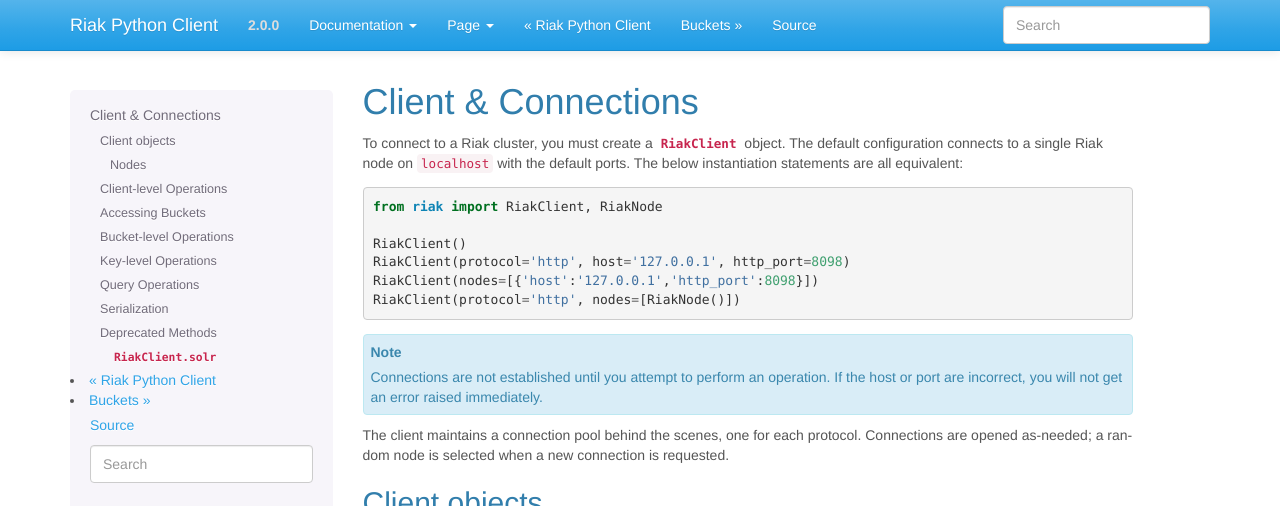
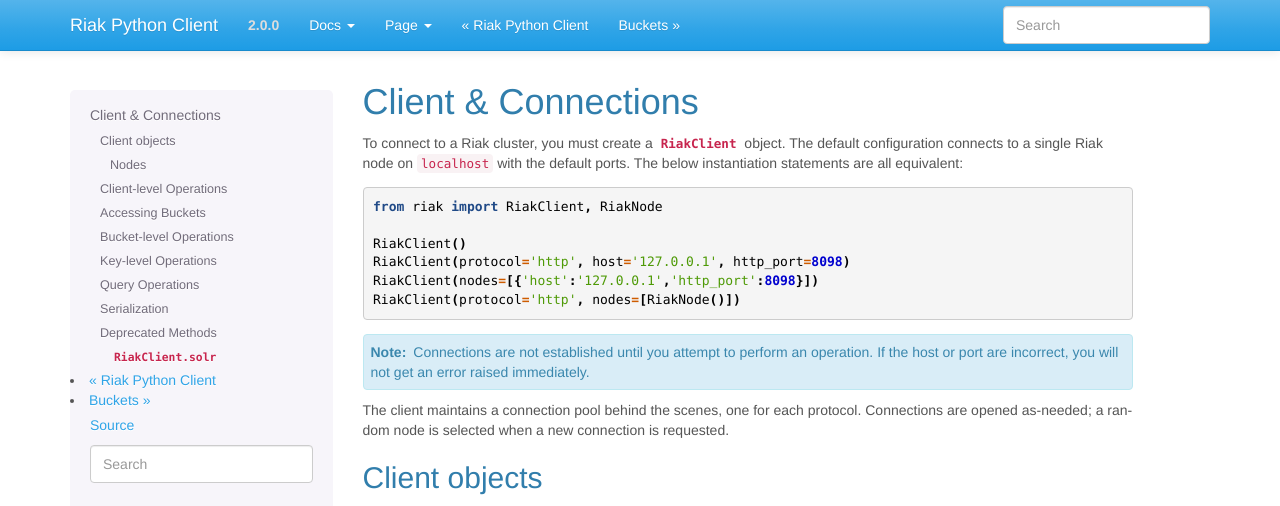
Before and after one commit to basho/riak-python-client, a Sphinx documentation site: the page built from docs/client.rst, in a window 1280 px wide and 1400 px high. Shown: the top 506 px of the window. Built offline with Sphinx 7.4.7, drawn with Linux system fonts in a browser that asks for light colours; some of the changed text lies outside the part shown; grey boxes are pictures that could not be loaded.

Commit message:
Make some template tweaks.

```diff
--- /dev/null
+++ b/docs/_static/custom.css
@@ -0,0 +1,17 @@
+div.admonition p {
+    margin: 0;
+}
+
+p.admonition-title {
+    float: left;
+    margin-right: 0.5em ! important;
+}
+
+p.admonition-title:after {
+    content: ":";
+    font-weight: bold;
+}
+
+div.alert-info a {
+    color: #555;
+}
--- /dev/null
+++ b/docs/_templates/layout.html
@@ -0,0 +1,49 @@
+{% extends "!layout.html" %}
+
+{% block sidebarrel %}{% endblock %}
+
+{%- block footer %}
+<div class="container">
+  <ul class="pager">
+    {%- if prev %}
+    <li class="previous">
+      <a href="{{ prev.link|e }}"
+         title="{{ _('previous chapter') }}">{{"&larr;"|safe}}{{ prev.title }}</a></li>
+    {%- endif %}
+    {%- if next %}
+    <li class="next">
+      <a href="{{ next.link|e }}"
+         title="{{ _('next chapter') }}">{{ next.title }}{{"&rarr;"|safe}}</a></li>
+    {%- endif %}
+  </ul>
+</div>
+<footer class="footer">
+  <div class="container">
+    <p class="pull-right">
+      <a href="#">Back to top</a>
+      {% if theme_source_link_position == "footer" %}
+        <br/>
+        {% include "sourcelink.html" %}
+      {% endif %}
+    </p>
+    <p>
+    {%- if show_copyright %}
+      {%- if hasdoc('copyright') %}
+        {% trans path=pathto('copyright'), copyright=copyright|e %}&copy; <a href="{{ path }}">Copyright</a> {{ copyright }}.{% endtrans %}<br/>
+      {%- else %}
+        {% trans copyright=copyright|e %}&copy; Copyright {{ copyright }}.{% endtrans %}<br/>
+      {%- endif %}
+    {%- endif %}
+    {%- if last_updated %}
+      {% trans last_updated=last_updated|e %}Last updated on {{ last_updated }}.{% endtrans %}<br/>
+    {%- endif %}
+    {%- if show_sphinx %}
+      {% trans sphinx_version=sphinx_version|e %}Created using <a href="http://sphinx.pocoo.org/">Sphinx</a> {{ sphinx_version }}.{% endtrans %}<br/>
+    {%- endif %}
+    </p>
+  </div>
+</footer>
+{%- endblock %}
+
+
+{% set css_files = css_files + ['_static/custom.css'] %}
--- a/docs/conf.py
+++ b/docs/conf.py
@@ -82,7 +82,7 @@
 #show_authors = False
 
 # The name of the Pygments (syntax highlighting) style to use.
-pygments_style = 'friendly'
+pygments_style = 'tango'
 
 # A list of ignored prefixes for module index sorting.
 #modindex_common_prefix = []
@@ -99,9 +99,10 @@
 # further.  For a list of options available for each theme, see the
 # documentation.
 html_theme_options = {
-    'navbar_site_name':"Documentation",
+    'bootswatch_theme': 'cerulean',
+    'navbar_site_name':"Docs",
     'globaltoc_depth': 2,
-    'bootswatch_theme': 'cerulean'
+    'source_link_position':'footer'
 }
 
 # Add any paths that contain custom themes here, relative to this directory.
@@ -126,7 +127,7 @@
 # Add any paths that contain custom static files (such as style sheets) here,
 # relative to this directory. They are copied after the builtin static files,
 # so a file named "default.css" will overwrite the builtin "default.css".
-#html_static_path = ['_static']
+html_static_path = ['_static']
 
 # If not '', a 'Last updated on:' timestamp is inserted at every page bottom,
 # using the given strftime format.
```
